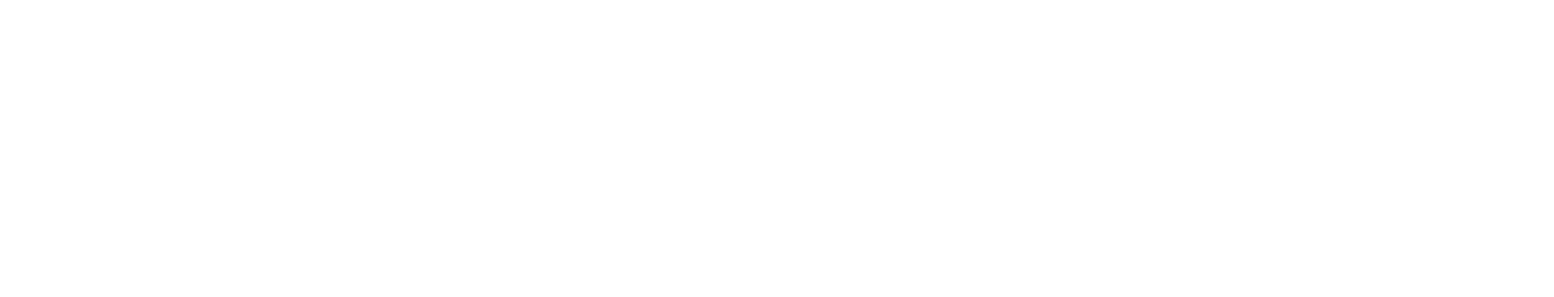
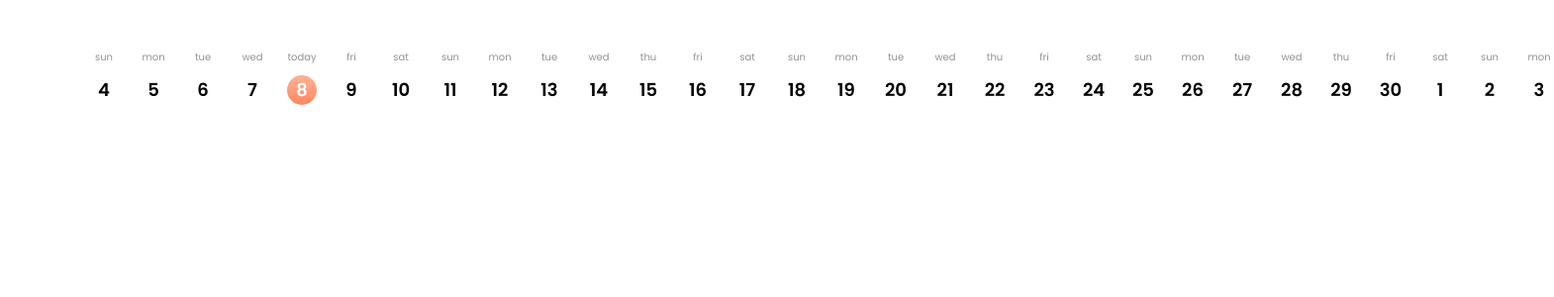
Before and after one commit to AlexandreEadDev/TasksManager, a React (Create React App) app in the folder client/: page /calendar in a window 1280 px wide. Before the commit this address had no page. Shown: the top 300 px of the page at 99% size, 1570 px wide, since content can reach past the window. Built offline with nearby package versions, Linux system fonts and the light colour scheme.

Commit message:
create calendar template

```diff
--- a/client/src/App.css
+++ b/client/src/App.css
@@ -370,3 +370,58 @@
   font-size: 2rem;
   margin: 0;
 }
+
+/* home calendar */
+
+.home-calendar-container {
+  margin: 5rem;
+}
+
+.dates-w {
+  border-radius: 50;
+  justify-content: center;
+  align-items: center;
+}
+
+.day-list {
+  display: flex;
+  gap: 2rem;
+}
+
+.day-list li {
+  list-style-type: none;
+}
+
+.day-w {
+  font-family: var(--poppins);
+  display: flex;
+  flex-direction: column;
+  align-items: center;
+  gap: 1rem;
+}
+
+.dayName {
+  color: #929292;
+  text-transform: lowercase;
+}
+
+.dateNumber {
+  display: inline-block;
+  border-radius: 50%;
+  color: black;
+  text-align: center;
+  width: 3rem;
+  height: 3rem;
+  font-size: 1.8rem;
+  font-weight: 900;
+  line-height: 30px;
+}
+
+.dateNumber.active {
+  background: linear-gradient(
+    360deg,
+    #fe875d 0%,
+    rgba(254, 135, 93, 0.64) 100%
+  );
+  color: white;
+}
--- a/client/src/App.js
+++ b/client/src/App.js
@@ -6,6 +6,7 @@
 import Login from "./screen/login";
 import Home from "./screen/home";
 import Profile from "./screen/profile";
+import Calendar from "./screen/calendar";
 
 function App() {
   return (
@@ -15,6 +16,7 @@
         <Route path="/tasks" element={<Test />} exact />
         <Route path="/login" element={<Login />} />
         <Route path="/user" element={<Profile />} />
+        <Route path="/calendar" element={<Calendar />} />
       </Routes>
     </Router>
   );
--- /dev/null
+++ b/client/src/screen/calendar.js
@@ -0,0 +1,73 @@
+import React, { useState, useMemo } from "react";
+
+function dateAddDays(date, days) {
+  var result = new Date(date);
+  result.setDate(result.getDate() + days);
+  return result;
+}
+
+function getDayString(date) {
+  return date.toString().split(" ")[0];
+}
+
+function isToday(date) {
+  return new Date().toDateString() === date.toDateString();
+}
+
+function generateHorizontalCalendarDates(days) {
+  const today = new Date();
+  let result = [];
+  for (let i = -4; i <= days; i++) {
+    result.push(dateAddDays(today, i));
+  }
+  return result;
+}
+
+export default function Calendar() {
+  const [selectedDate, setSelectedDate] = useState(new Date());
+
+  const dates = useMemo(() => {
+    return generateHorizontalCalendarDates(25);
+  }, []);
+
+  const onDatePress = (date) => {
+    setSelectedDate(date);
+  };
+
+  const renderItem = ({ item, index }) => {
+    const dayNumber = item.getDate();
+    const dayString = getDayString(item);
+    const isActive = selectedDate.toDateString() === item.toDateString();
+
+    const handleClick = () => {
+      onDatePress(item);
+    };
+
+    return (
+      <div
+        className={`day-w ${isActive ? "active" : ""}`}
+        onClick={handleClick}
+      >
+        <span className={`dayName ${isActive ? "active" : ""}`}>
+          {isToday(item) ? "today" : dayString}
+        </span>
+        <span className={`dateNumber ${isActive ? "active" : ""}`}>
+          {dayNumber}
+        </span>
+      </div>
+    );
+  };
+
+  return (
+    <div className="home-calendar-container">
+      <div className="dates-w">
+        <ul className="day-list">
+          {dates.map((date, index) => (
+            <li key={index}>{renderItem({ item: date, index })}</li>
+          ))}
+        </ul>
+      </div>
+      <div className="status-bar" />
+    </div>
+  );
+}
--- a/client/src/screen/home.js
+++ b/client/src/screen/home.js
@@ -231,8 +231,6 @@
       clearTimeout(timeoutId);
     };
   }, [checkedItems, totalItems]);
-
-  console.log(currentCheckedPercent);
 
   useEffect(() => {
     const diff = currentCheckedPercent - yesterdayCheckedPercent;
```
